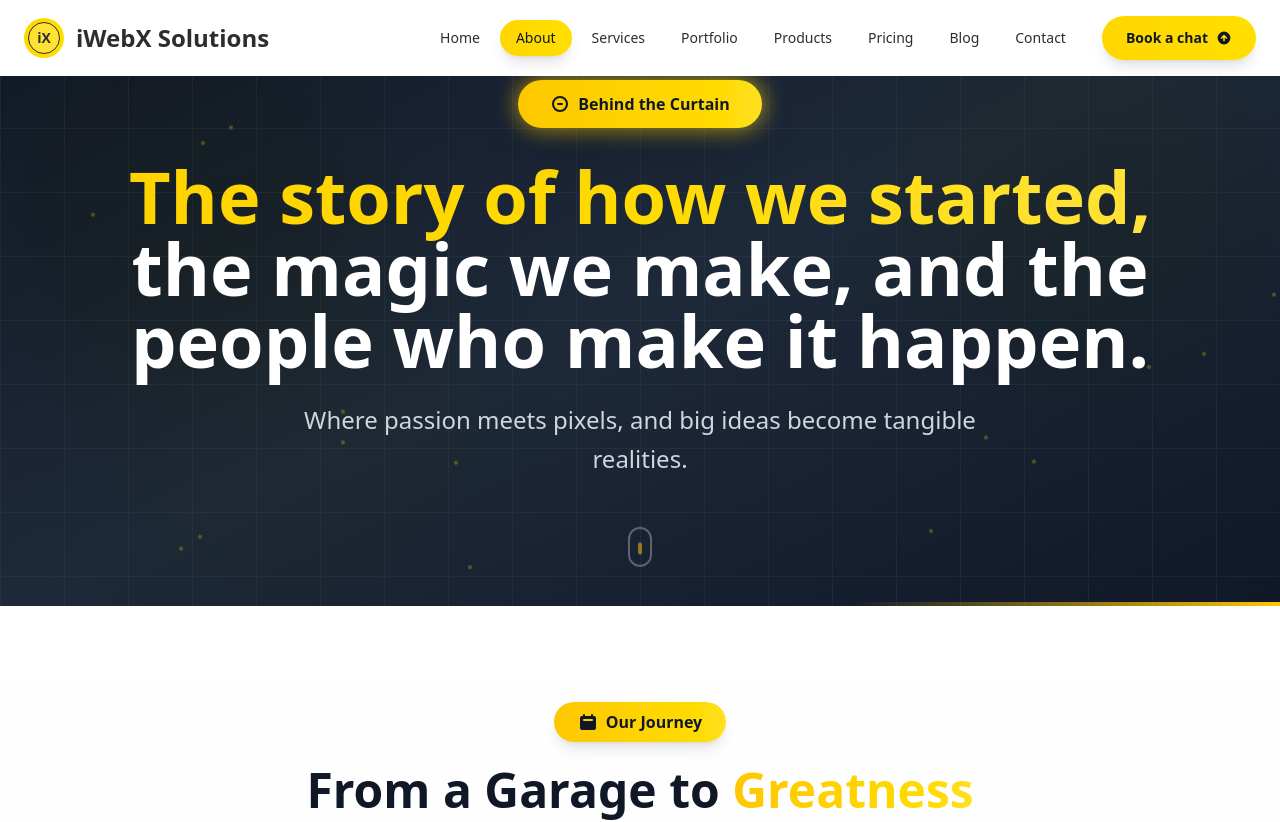
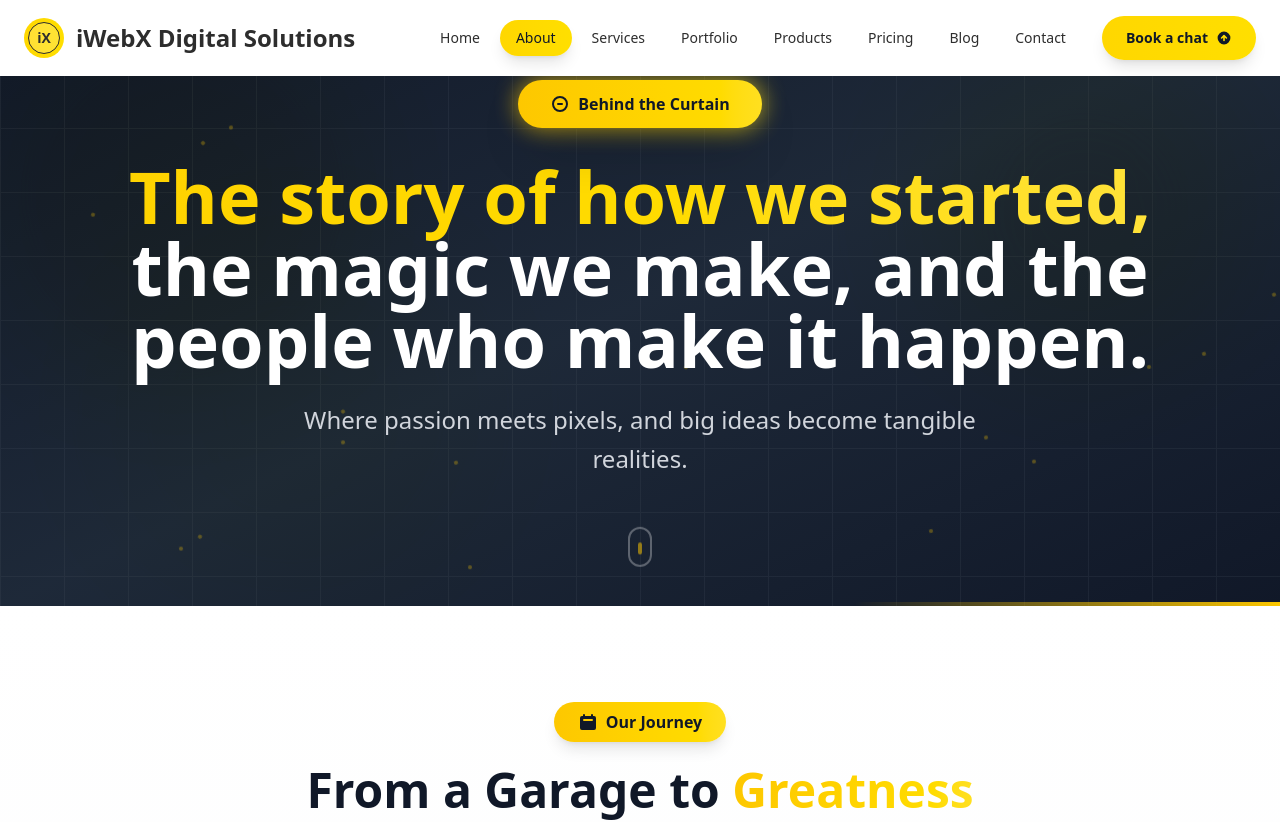
Before and after one commit to p-karari/iWebX-2.0, a Next.js app: page /about in a window 1280 px wide. Shown: the top 822 px of the page. Built offline with nearby package versions, Linux system fonts and the light colour scheme.

Commit message:
face lift/design updates

```diff
--- a/src/compoents/landing.page/navbar.tsx
+++ b/src/compoents/landing.page/navbar.tsx
@@ -1,6 +1,6 @@
-import { useState, useEffect } from 'react';
 import Link from 'next/link';
 import { usePathname } from 'next/navigation';
+import { useEffect, useState } from 'react';
 
 export default function Navbar() {
   const [isMenuOpen, setIsMenuOpen] = useState(false);
@@ -31,7 +31,7 @@ export default function Navbar() {
       <nav
         className={`fixed top-0 left-0 w-full z-50 transition-all duration-500 ease-in-out font-sans
           ${isScrolled
-            ? 'py-2 bg-white shadow-lg border-b border-gold/20'
+            ? 'py-2 bg-white  border-b border-gold/20'
             : 'py-4 bg-white'
           }`}
       >
@@ -47,7 +47,7 @@ export default function Navbar() {
                 </div>
               </div>
 
-            iWebX Solutions
+            iWebX Digital Solutions
           </Link>
 
           {/* Desktop Navigation */}
```
